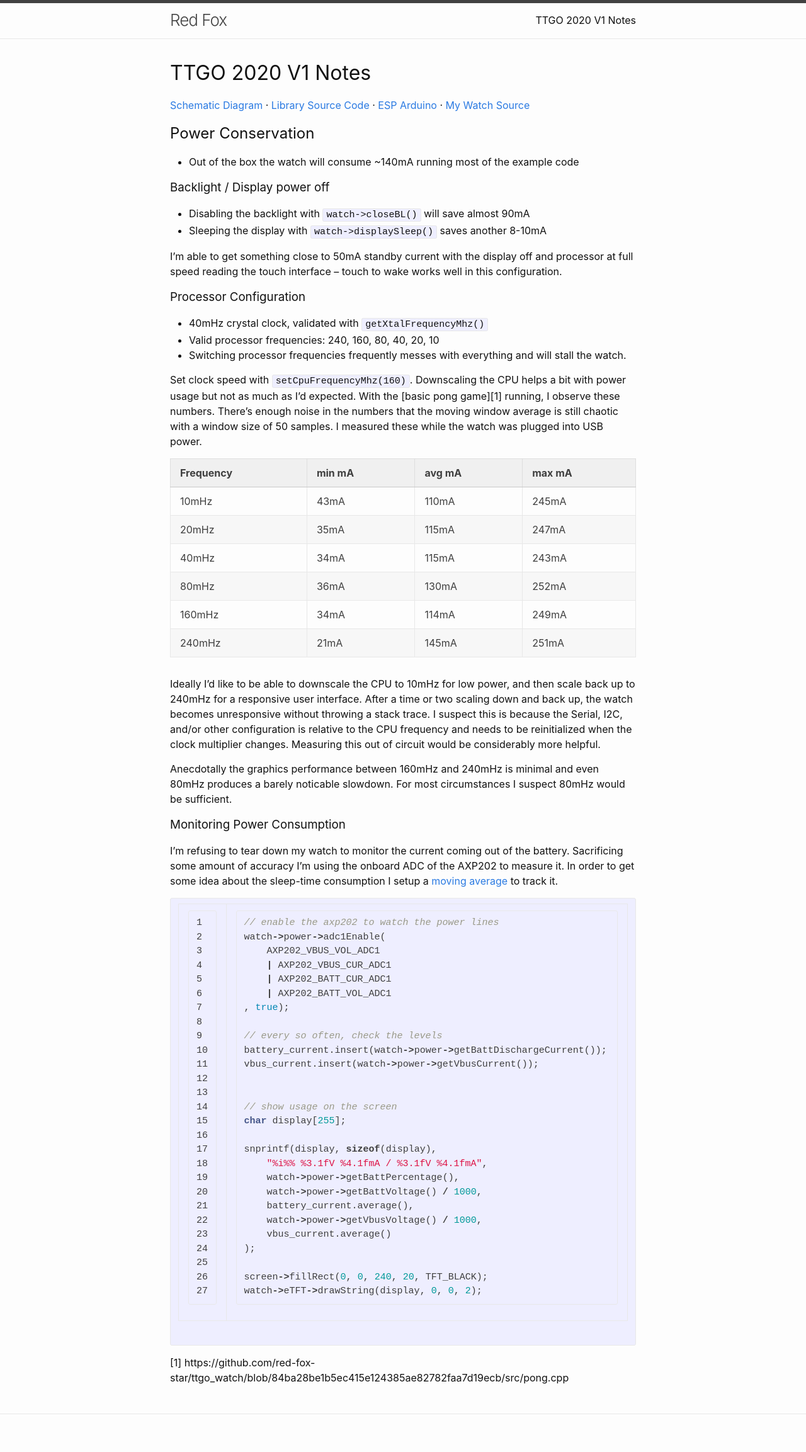
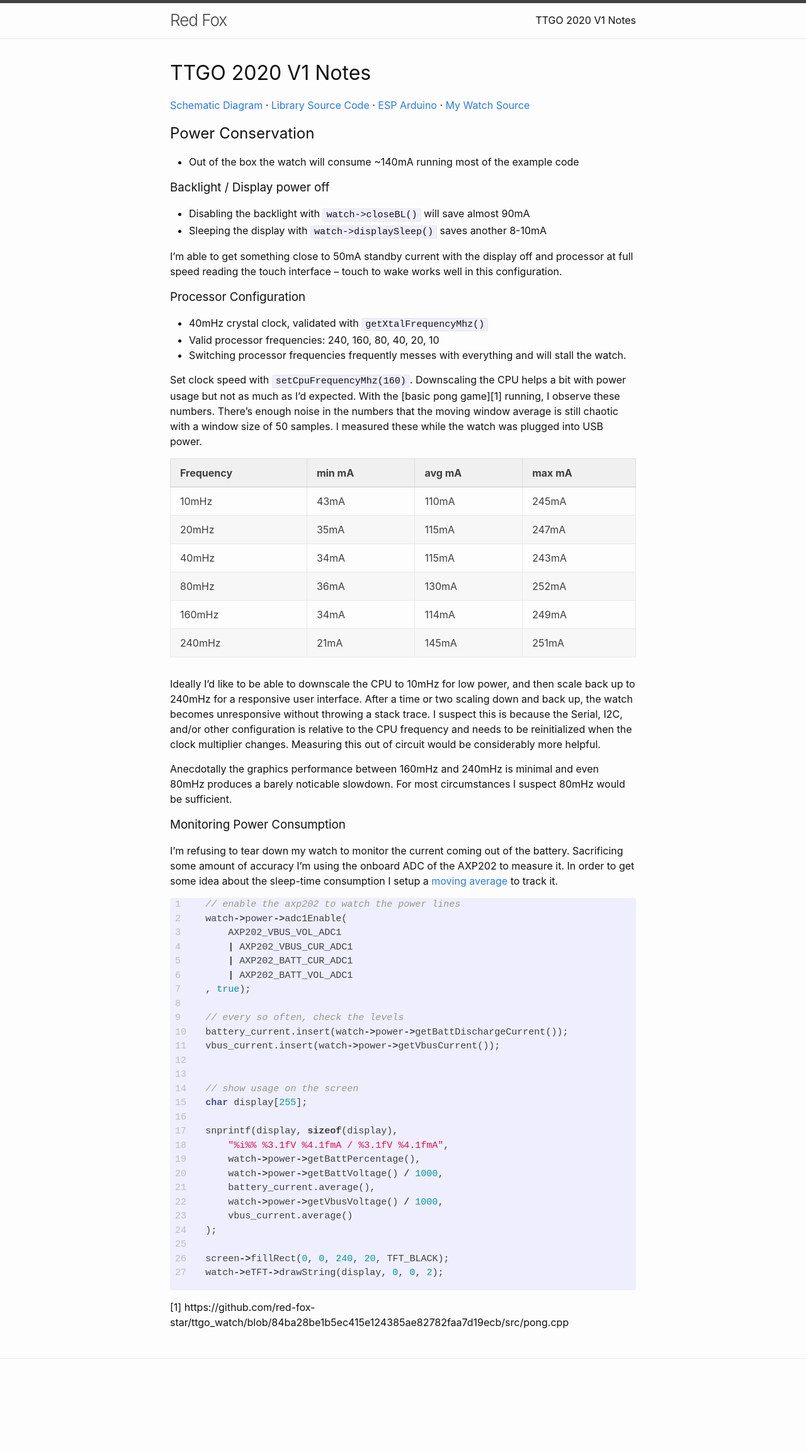
Before and after one commit to red-fox-star/website, a Jekyll site: the page built from pages/ttgo_watch/index.markdown, in a window 1280 px wide. Shown: the whole page at 63% size. Built offline with Jekyll 4.4.1, drawn with Linux system fonts in a browser that asks for light colours; after the commit the page ends 2218 px from its top, so only the background shows below that.

Commit message:
fix code highlighting table padding

```diff
--- /dev/null
+++ b/_sass/my.scss
@@ -0,0 +1,23 @@
+.highlight {
+  pre, code {
+    padding: 0 0;
+    border-width: 0;
+  }
+
+  table th, table td {
+    padding: 0 0;
+    border-width: 0;
+  }
+
+  .rouge-table {
+    border-width: 0;
+    margin-bottom: 0;
+    td.code { padding-left: 1rem; }
+  }
+
+  .gutter {
+    padding: 0 0.5rem;
+    color: #bbb;
+    font-weight: lighter;
+  }
+}
--- a/assets/main.scss
+++ b/assets/main.scss
@@ -3,3 +3,4 @@
 ---
 
 @import "minima";
+@import "my";
```
